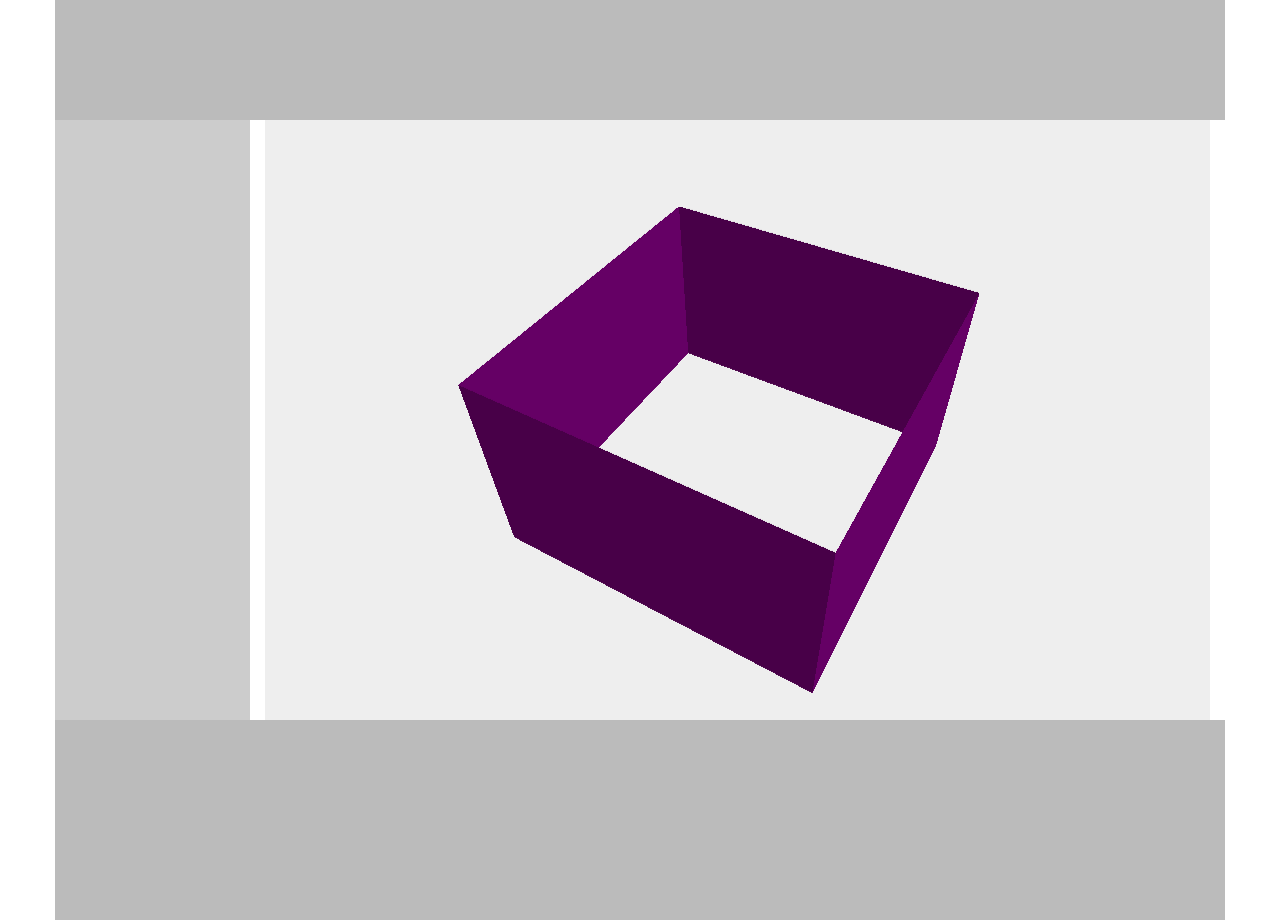
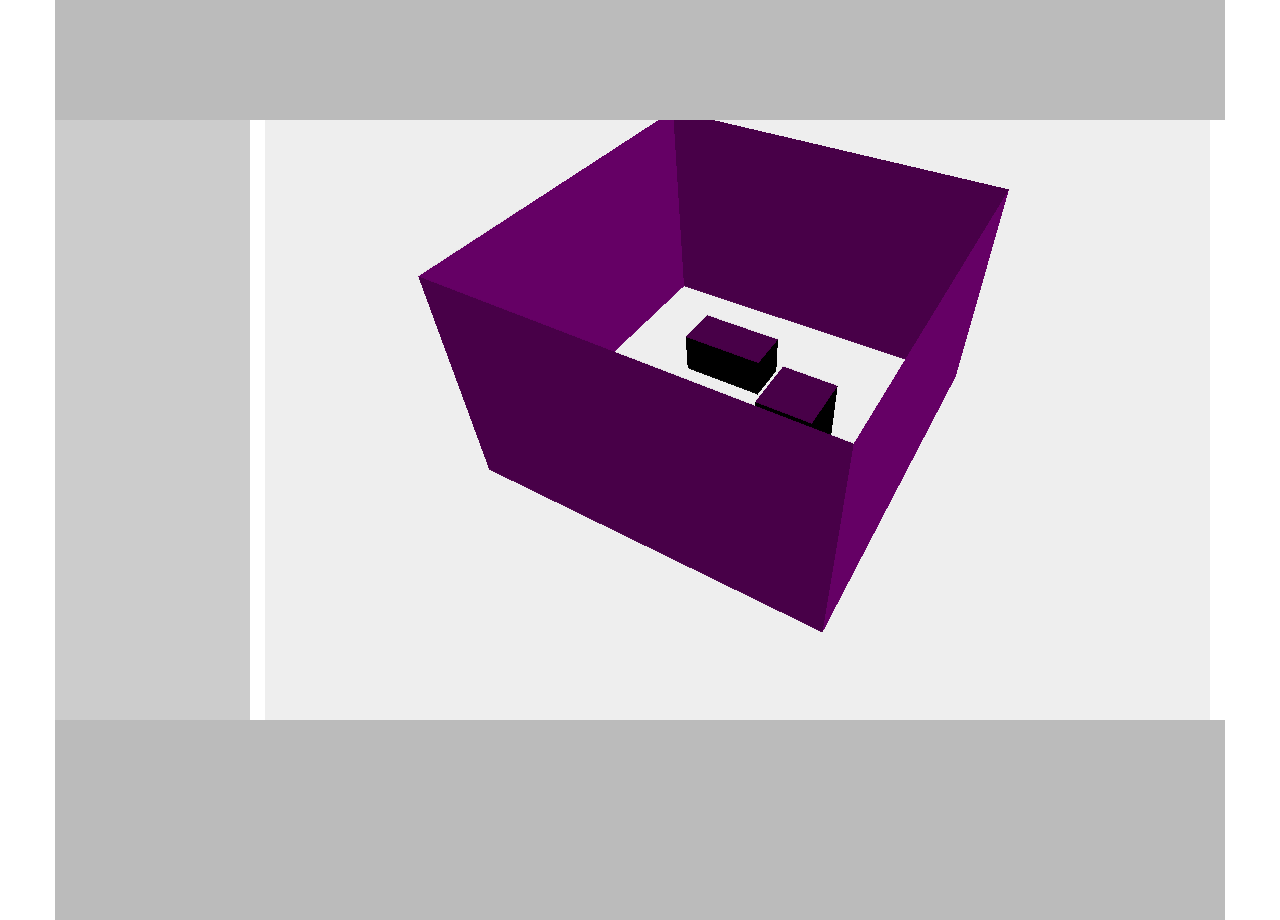
Before and after one commit to jorellalicki/aSim, a website: page app/index.html in a window 1280 px wide. Drawn offline with nearby package versions, Linux system fonts and the light colour scheme; animation ran at ten frames a second.

Commit message:
added obstructions

```diff
--- a/app/index.html
+++ b/app/index.html
@@ -7,6 +7,7 @@
     <script type='text/javascript' src="./bower_components/jquery/dist/jquery.min.js"></script>
     <script type='text/javascript' src="./bower_components/bootstrap/dist/js/bootstrap.min.js"></script>
     <script type='text/javascript' src='./objects/Room.js'></script>
+    <script type='text/javascript' src='./objects/Obstruction.js'></script>
     <script type='text/javascript' src='./objects/Wall.js'></script>
     <script type='text/javascript' src='./script.js'></script>
   </head>
--- /dev/null
+++ b/app/objects/Obstruction.js
@@ -0,0 +1,54 @@
+/*
+Obstructions
+
+Used by Room, converted to 3D rect for simulation
+
+Structure: {
+  sx: Num, // start x
+  sy: Num, // start y
+  width: Num, // width
+  height: Num, // height
+  properties: {
+    scattering: [NormNum],
+    transmission: [NormNum],
+    absorbtion: [NormNum]
+  }
+};
+
+Functions:
+
+obstr.serialize: Converts wall into javascript object for serialization
+obstr.toThree(scene): Converts wall to 3D Rect for three.js and returns mesh.
+
+*/
+
+var Obstruction = Obstr = function(params){
+  var obstr = {
+    sx: params.sx || 0,
+    sy: params.sy || 0,
+    width: params.width || 0,
+    height: params.height || 0,
+    length: params.length || 0
+  };
+
+  obstr.serialize = function(){
+    return {
+      sx: obstr.sx,
+      sy: obstr.sy,
+      width: obstr.width,
+      height: obstr.height,
+      properties: obstr.properties
+    };
+  };
+
+  obstr.toThree = function(scene, roomProps){
+    // create three.js object
+    var geometry = new THREE.BoxGeometry(obstr.width, obstr.length, obstr.height );
+		var material = new THREE.MeshLambertMaterial( { color: 0xff00ff } );
+    var cube = new THREE.Mesh( geometry, material );
+    cube.position.set(obstr.sx + obstr.width/2,obstr.sy + obstr.length/2, obstr.height/2);
+		return cube;
+  };
+
+  return obstr;
+};
--- a/app/objects/Wall.js
+++ b/app/objects/Wall.js
@@ -62,7 +62,7 @@ var Wall = function(params){
     var geometry = new THREE.BoxGeometry( ex - sx, ey - sy , roomProps.wallHeight );
 		var material = new THREE.MeshLambertMaterial( { color: 0xff00ff } );
     var cube = new THREE.Mesh( geometry, material );
-    cube.position.set((sx + ex)/2,(sy + ey)/2,0);
+    cube.position.set((sx + ex)/2,(sy + ey)/2,roomProps.wallHeight/2);
 		return cube;
   };
 
--- a/app/script.js
+++ b/app/script.js
@@ -7,7 +7,10 @@ $(window).ready(function(){
   room.add(new Wall({ sx:4 , sy:4, ex: 0, ey:4 }));
   room.add(new Wall({ sx:0 , sy:4, ex: 0, ey:0 }));
 
-  room.toThree({
+  room.add(new Obstr({sx: 1, sy:1, width:.5, length:1, height:.5}))
+  room.add(new Obstr({sx: 3, sy:3, width:.5, length:.5, height:2}))
+
+  var info3D = room.toThree({
     centerOn: {x: 2,y: 2},
     cameraRadius: 6,
     cameraHeight: 6
```
